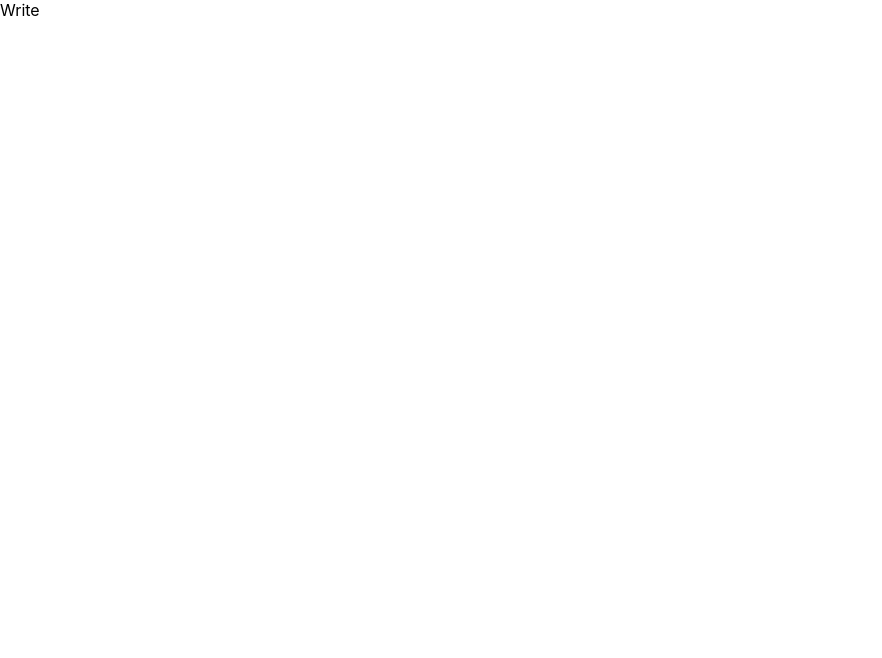
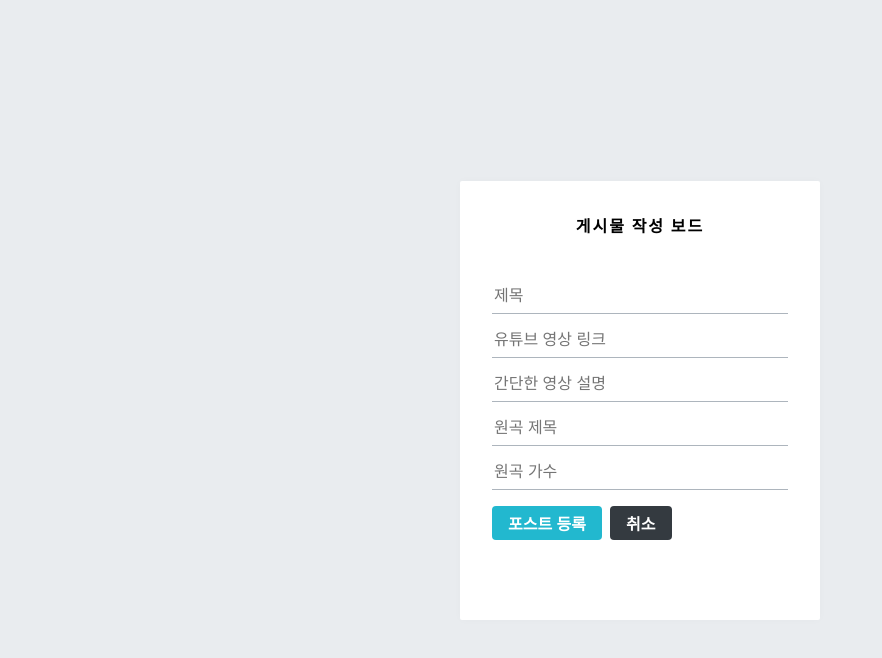
Before and after one commit to 6un5og/coverbyme-frontend, a React (Create React App) app: page /write in a window 1280 px wide. Shown: the top 658 px of the page, without its empty margins (0-882 px from the left). Built offline with nearby package versions, Linux system fonts and the light colour scheme.

Commit message:
writepost UI

```diff
--- /dev/null
+++ b/src/components/write/WriteActionButtons.js
@@ -0,0 +1,31 @@
+import React from 'react';
+import styled from 'styled-components';
+import Button from '../common/Button';
+
+const WriteActionButtonsBlock = styled.div`
+  margin-top: 1rem;
+  margin-bottom: 3rem;
+  button + button {
+    margin-left: 0.5rem;
+  }
+`;
+
+const StyledButton = styled(Button)`
+  height: 2.125rem;
+  & + & {
+    margin-left: 0.5rem;
+  }
+`;
+
+const WriteActionButtons = ({ onCancel, onPublish }) => {
+  return (
+    <WriteActionButtonsBlock>
+      <StyledButton cyan onClick={onPublish}>
+        포스트 등록
+      </StyledButton>
+      <StyledButton onClick={onCancel}>취소</StyledButton>
+    </WriteActionButtonsBlock>
+  );
+};
+
+export default WriteActionButtons;
--- /dev/null
+++ b/src/components/write/WriteAuthForm.js
@@ -0,0 +1,66 @@
+import React from 'react';
+import styled from 'styled-components';
+import palette from '../../lib/styles/palette';
+
+const WriteAuthFormBlock = styled.div`
+  h3 {
+    margin: 0;
+    color: ${palette.gray[8]};
+    margin-bottom: 1rem;
+  }
+`;
+
+const StyledInput = styled.input`
+  font-size: 1rem;
+  border: none;
+  border-bottom: 1px solid ${palette.gray[5]};
+  padding-bottom: 0.5rem;
+  outline: none;
+  width: 100%;
+  &:focus {
+    color: $oc-teal-7;
+    border-bottom: 1px solid ${palette.gray[7]};
+  }
+  & + & {
+    margin-top: 1rem;
+  }
+`;
+
+const textMap = {
+  write: '게시물작성',
+};
+
+const WriteAuthForm = ({ type }) => {
+  const text = textMap[type];
+  return (
+    <WriteAuthFormBlock>
+      <h3>{text}</h3>
+      <form>
+        <StyledInput autoComplete="title" name="title" placeholder="제목" />
+        <StyledInput
+          autoComplete="youtubeLink"
+          name="youtubeLink"
+          placeholder="유튜브 영상 링크"
+          type="string"
+        />
+        <StyledInput
+          autoComplete="description"
+          name="description"
+          placeholder="간단한 영상 설명"
+        />
+        <StyledInput
+          autoComplete="originalTitle"
+          name="originalTitle"
+          placeholder="원곡 제목"
+        />
+        <StyledInput
+          autoComplete="originalSinger"
+          name="originalSinger"
+          placeholder="원곡 가수"
+        />
+      </form>
+    </WriteAuthFormBlock>
+  );
+};
+
+export default WriteAuthForm;
--- /dev/null
+++ b/src/components/write/WriteTemplate.js
@@ -0,0 +1,44 @@
+import React from 'react';
+import styled from 'styled-components';
+import palette from '../../lib/styles/palette';
+
+const WriteTemplateBlock = styled.div`
+  position: absolute;
+  left: 0;
+  top: 0;
+  bottom: 0;
+  right: 0;
+  background: ${palette.gray[2]};
+  display: flex;
+  flex-direction: column;
+  justify-content: center;
+  align-items: center;
+`;
+
+const WhiteBox = styled.div`
+  .write-area {
+    display: block;
+    padding-bottom: 2rem;
+    text-align: center;
+    font-weight: bold;
+    letter-spacing: 2px;
+  }
+  box-shadow: 0 0 8px rgba(0, 0, 0, 0.025);
+  padding: 2rem;
+  width: 360px;
+  background: white;
+  border-radius: 2px;
+`;
+
+const WriteTemplate = ({ children }) => {
+  return (
+    <WriteTemplateBlock>
+      <WhiteBox>
+        <div className="write-area">게시물 작성 보드</div>
+        {children}
+      </WhiteBox>
+    </WriteTemplateBlock>
+  );
+};
+
+export default WriteTemplate;
--- /dev/null
+++ b/src/containers/write/WriteActionButtonsContainer.js
@@ -0,0 +1,55 @@
+import React, { useEffect } from 'react';
+import WriteActionButtons from '../../components/write/WriteActionButtons';
+import { useSelector, useDispatch } from 'react-redux';
+import { withRouter } from 'react-router-dom';
+import { writePost } from '../../modules/write';
+
+const WriteActionButtonsContainer = ({ history }) => {
+  const dispatch = useDispatch();
+  const {
+    title,
+    youtubeLink,
+    description,
+    originalTitle,
+    originalSinger,
+    post,
+    postError,
+  } = useSelector(({ write }) => ({
+    title: write.title,
+    youtubeLink: write.youtubeLink,
+    description: write.description,
+    originalTitle: write.originalTitle,
+    originalSinger: write.originalSinger,
+    post: write.post,
+    postError: write.postError,
+  }));
+
+  const onPublish = () => {
+    dispatch(
+      writePost({
+        title,
+        youtubeLink,
+        description,
+        originalTitle,
+        originalSinger,
+      }),
+    );
+  };
+
+  const onCancel = () => {
+    history.goBack();
+  };
+
+  useEffect(() => {
+    if (post) {
+      const { _id, user } = post;
+      history.push(`/@${user.username}/${_id}`);
+    }
+    if (postError) {
+      console.log(postError);
+    }
+  }, [history, post, postError]);
+  return <WriteActionButtons onPublish={onPublish} onCancel={onCancel} />;
+};
+
+export default withRouter(WriteActionButtonsContainer);
--- /dev/null
+++ b/src/lib/api/posts.js
@@ -0,0 +1,16 @@
+import client from './client';
+
+export const writePost = ({
+  title,
+  youtubeLink,
+  description,
+  originalTitle,
+  originalSinger,
+}) =>
+  client.post('/api/posts', {
+    title,
+    youtubeLink,
+    description,
+    originalTitle,
+    originalSinger,
+  });
--- a/src/modules/index.js
+++ b/src/modules/index.js
@@ -3,15 +3,17 @@ import { all } from 'redux-saga/effects';
 import auth, { authSaga } from './auth';
 import loading from './loading';
 import user, { userSaga } from './user';
+import write, { writeSaga } from './write';
 
 const rootReducer = combineReducers({
   auth,
   loading,
   user,
+  write,
 });
 
 export function* rootSaga() {
-  yield all([authSaga(), userSaga()]);
+  yield all([authSaga(), userSaga(), writeSaga()]);
 }
 
 export default rootReducer;
--- /dev/null
+++ b/src/modules/write.js
@@ -0,0 +1,71 @@
+import { createAction, handleActions } from 'redux-actions';
+import createRequestSaga, {
+  createRequestActionTypes,
+} from '../lib/createRequestSaga';
+import * as postsAPI from '../lib/api/posts';
+import { takeLatest } from 'redux-saga/effects';
+
+const INITIALIZE = 'write/INITIALIZE';
+const CHANGE_FIELD = 'write/CHANGE_FIELD';
+const [
+  WRITE_POST,
+  WRITE_POST_SUCCESS,
+  WRITE_POST_FAILURE,
+] = createRequestActionTypes('write/WRITE_POST');
+
+export const initialize = createAction(INITIALIZE);
+export const changeField = createAction(CHANGE_FIELD, ({ key, value }) => ({
+  key,
+  value,
+}));
+export const writePost = createAction(
+  WRITE_POST,
+  ({ title, youtubeLink, description, originalTitle, originalSinger }) => ({
+    title,
+    youtubeLink,
+    description,
+    originalTitle,
+    originalSinger,
+  }),
+);
+
+const writePostSaga = createRequestSaga(WRITE_POST, postsAPI.writePost);
+export function* writeSaga() {
+  yield takeLatest(WRITE_POST, writePostSaga);
+}
+
+const initialState = {
+  title: '',
+  youtubeLink: '',
+  description: '',
+  originalTitle: '',
+  originalSinger: '',
+  post: null,
+  postError: null,
+};
+
+const write = handleActions(
+  {
+    [INITIALIZE]: (state) => initialState,
+    [CHANGE_FIELD]: (state, { payload: { key, value } }) => ({
+      ...state,
+      [key]: value,
+    }),
+    [WRITE_POST]: (state) => ({
+      ...state,
+      post: null,
+      postError: null,
+    }),
+    [WRITE_POST_SUCCESS]: (state, { payload: post }) => ({
+      ...state,
+      post,
+    }),
+    [WRITE_POST_FAILURE]: (state, { payload: postError }) => ({
+      ...state,
+      postError,
+    }),
+  },
+  initialState,
+);
+
+export default write;
--- a/src/pages/WritePage.js
+++ b/src/pages/WritePage.js
@@ -1,7 +1,18 @@
 import React from 'react';
+import WriteTemplate from '../components/write/WriteTemplate';
+import WriteAuthForm from '../components/write/WriteAuthForm';
+import Responsive from '../components/common/Responsive';
+import WriteActionButtonsContainer from '../containers/write/WriteActionButtonsContainer';
 
 const WritePage = () => {
-  return <div>Write</div>;
+  return (
+    <Responsive>
+      <WriteTemplate>
+        <WriteAuthForm type="Write" />
+        <WriteActionButtonsContainer />
+      </WriteTemplate>
+    </Responsive>
+  );
 };
 
 export default WritePage;
```
Also changed, not shown: jsconfig.json (+5 -3 lines).
